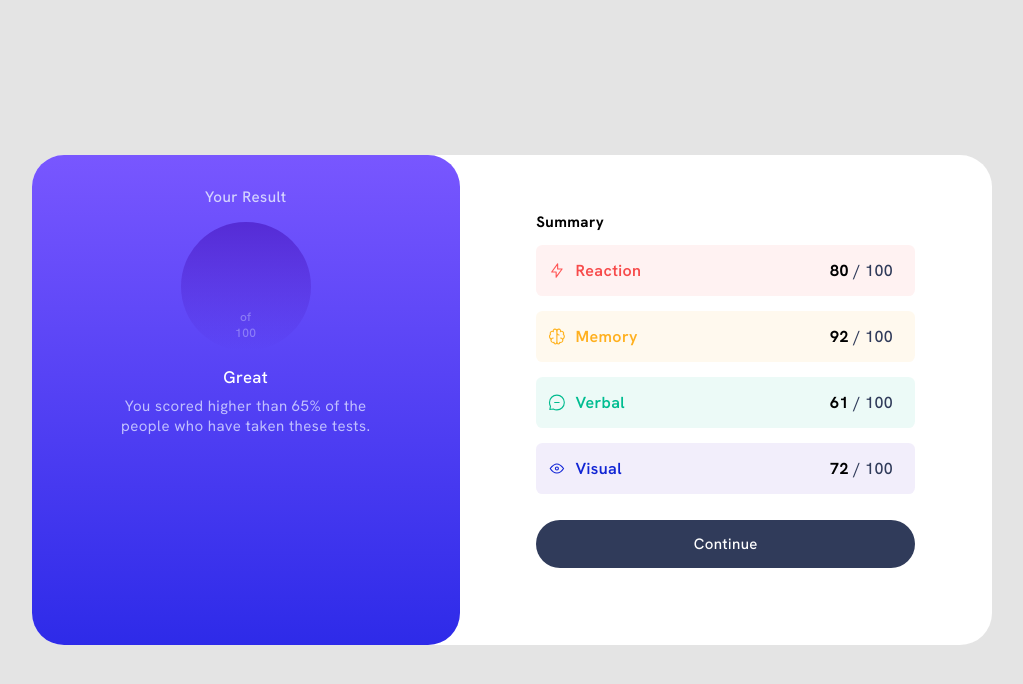
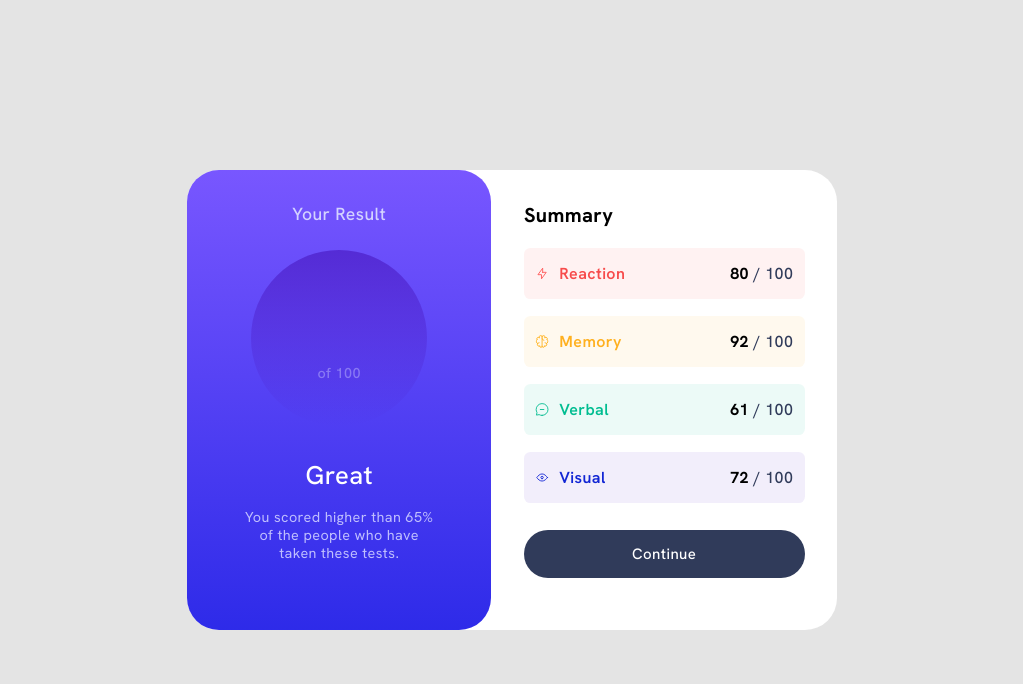
Before and after one commit to EtFX1/Frontend-Mentor-results-summary-component, a plain HTML site: page src/index.html in a window 1280 px wide. Shown: the whole page, without its empty margins (128-1151 px from the left). Drawn offline with Linux system fonts and the light colour scheme; no server answers.

Commit message:
finished desktop breakpoint implementation

```diff
--- a/src/styles.css
+++ b/src/styles.css
@@ -56,8 +56,8 @@ div.result-text {
 /* *"Your result" text */
 h3.top-text {
     color: hsla(222, 100%, 96%, 0.805);
-    font-size: clamp(0.7rem, 3.5vw, 0.95rem);
-    margin-bottom: 0.9375rem;
+    font-size: clamp(0.9rem, 3.5vw, 1.1rem);
+    margin-bottom: 1.2rem;
 }
 
 /* *circle around "76 of 100" */
@@ -68,9 +68,9 @@ div.results-circle {
         rgba(78, 33, 202, 0)
     );
     border-radius: 50%;
-    width: clamp(5.625rem, 28.5vw, 8.1rem);
-    height: clamp(5.625rem, 28.5vw, 8.1rem);
-    margin: 0 auto 0.9375rem;
+    width: clamp(5.625rem, 28.5vw, 11rem);
+    height: clamp(5.625rem, 28.5vw, 11rem);
+    margin: 0 auto 1.5rem;
 }
 
 /* *both span elements in the heading */
@@ -80,24 +80,24 @@ h1#heading span {
 
 /* *76 */
 span.avg-score {
-    top: clamp(1rem, 15%, 1.25rem);
+    top: clamp(1rem, 20%, 2rem);
     left: 0;
     right: 0;
-    font-size: clamp(2.125rem, 10.5vw, 3.4375rem);
+    font-size: clamp(2.125rem, 10.5vw, 3.7rem);
     color: white;
 }
 
 span.of-100-text {
-    top: 67%;
+    top: 65%;
     left: 4vw;
     right: 4vw;
-    font-size: clamp(0.625rem, 2.75vw, 0.75rem);
+    font-size: clamp(0.625rem, 3.25vw, 0.9rem);
     color: hsla(241, 100%, 89%, 0.445);
 }
 
 h2.great-text {
     color: white;
-    font-size: 1.05rem;
+    font-size: clamp(1rem, 5.3vw, 1.3rem);
     margin-bottom: 0.5rem;
 }
 
@@ -108,7 +108,7 @@ div.statistic-cont {
 /** "You scored higher than... paragraph" */
 p.statistic {
     color: hsla(241, 100%, 89%, 0.936);
-    font-size: clamp(0.625rem, 3.5vw, 0.9375rem);
+    font-size: clamp(0.625rem, 3.5vw, 0.9rem);
     font-weight: 400;
 }
 
@@ -125,22 +125,15 @@ section.summary-section {
 }
 
 h4.summary-heading {
-    font-size: 0.9375rem;
-    margin-bottom: 0.7813rem;
+    font-size: clamp(0.9375rem, 4vw, 1.25rem);
+    margin-bottom: 20px;
 }
 
-/* *4 components in the summary container */
-div.summary-components-cont {
-    display: flex;
-    flex-direction: column;
-}
-
-/* *summary component */
 div.summary-component {
     display: flex;
-    padding: clamp(0.6875rem, 4%, 0.9375rem) 3%;
+    padding: clamp(0.6875rem, 6%, 0.9375rem) 4%;
     border-radius: 0.4rem;
-    margin-bottom: 4%;
+    margin-bottom: 3%;
 }
 
 div.text-and-score > * {
@@ -150,7 +143,7 @@ div.text-and-score > * {
 /* *component text and score container */
 div.text-and-score {
     display: flex;
-    width: 92%;
+    width: 100%;
     justify-content: space-between;
 }
 
@@ -238,20 +231,47 @@ button.continue-btn {
     }
 
     main {
-        width: 75%;
+        width: clamp(600px, 60%, 650px);
+    }
+
+    /* *white background around both results and summary section */
+    div.bg {
+        border-radius: 2rem;
+        display: flex;
+        background-color: rgb(255, 255, 255);
     }
 
     section.result-section {
         border-radius: 2rem;
     }
 
-    div.bg {
-        border-radius: 2rem;
-        display: flex;
-        background-color: white;
+    div.results-circle {
+        margin-bottom: 2rem;
     }
 
-    /* div.result-text {
-        margin-top: 50px;
-    } */
+    section.summary-section {
+        padding: 5% 5% 8%;
+    }
+
+    /* *"Your result" text */
+    h3.top-text {
+        margin-bottom: 25px;
+    }
+
+    h2.great-text {
+        font-size: 1.6rem;
+        margin-bottom: 1rem;
+    }
+
+    h4.summary-heading {
+        font-size: 20px;
+    }
+
+    div.summary-component {
+        margin-bottom: 6%;
+    }
+
+    p.statistic {
+        font-size: 0.9rem;
+    }
 }
```
